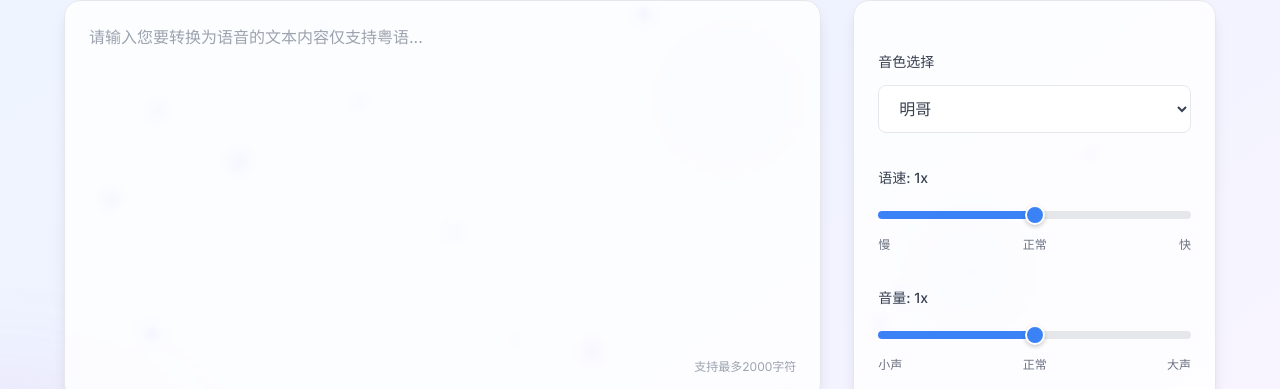
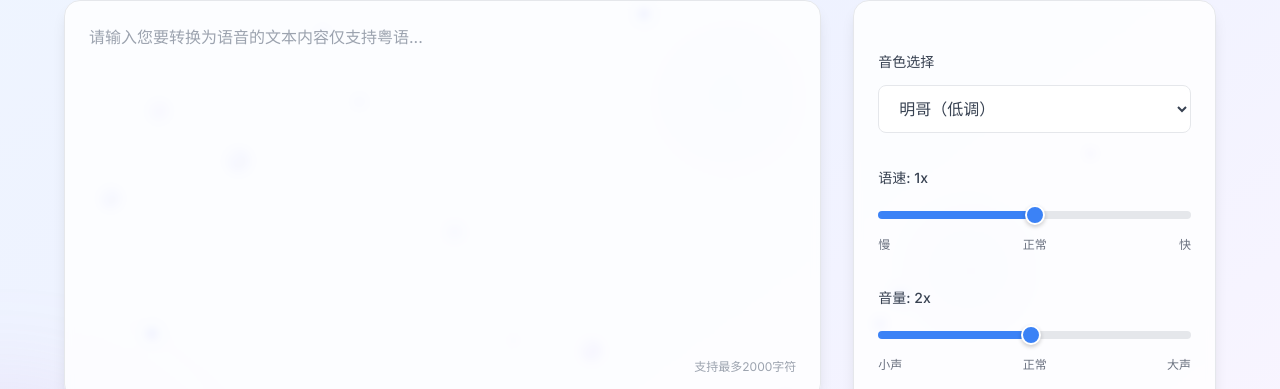
Before and after one commit to mrweisheng/fanyinextjs, a Next.js app: page /audio-synthesis in a window 1280 px wide. Shown: the part 366-755 px from the top of the page. Built offline with nearby package versions, Linux system fonts and the light colour scheme.

Commit message:
优化音频合成页面：添加明哥（低调）音色选项，实现动态音量范围调整

```diff
--- a/app/audio-synthesis/page.tsx
+++ b/app/audio-synthesis/page.tsx
@@ -8,9 +8,10 @@ export default function AudioSynthesisPage() {
   const [inputText, setInputText] = useState('')
   const [audioUrl, setAudioUrl] = useState('')
   const [isGenerating, setIsGenerating] = useState(false)
-  const [voiceId, setVoiceId] = useState('moss_audio_107106b4-8d24-11f0-9aaa-e2737c68e713')
+  const [voiceId, setVoiceId] = useState('moss_audio_d1ae4e42-8d5f-11f0-a6ee-7eb703006c21')
   const [speed, setSpeed] = useState(1)
-  const [volume, setVolume] = useState(1)
+  const [volume, setVolume] = useState(2) // 默认明哥（低调）音量为2
+  const [maxVolume, setMaxVolume] = useState(4.0) // 动态最大音量值
 
   // 页面加载时恢复状态
   useEffect(() => {
@@ -239,8 +240,22 @@ export default function AudioSynthesisPage() {
                 {/* 音色选择 */}
                 <div className="space-y-3">
                   <label className="text-sm font-medium text-gray-700">音色选择</label>
-                  <select value={voiceId} onChange={(e) => setVoiceId(e.target.value)} className="w-full px-4 py-3 bg-white border border-gray-200 rounded-lg focus:outline-none focus:ring-2 focus:ring-blue-500 focus:border-transparent text-gray-700 font-medium">
-                    <option value="moss_audio_107106b4-8d24-11f0-9aaa-e2737c68e713">明哥</option>
+                  <select value={voiceId} onChange={(e) => {
+                    const newVoiceId = e.target.value;
+                    setVoiceId(newVoiceId);
+                    // 根据音色选择自动调整音量范围和初始值
+                    if (newVoiceId === 'moss_audio_d1ae4e42-8d5f-11f0-a6ee-7eb703006c21') {
+                      // 明哥（低调）：范围0.1-4.0，默认值2.0
+                      setMaxVolume(4.0);
+                      setVolume(2.0);
+                    } else {
+                      // 其他选项：范围0.1-2.0，默认值1.0
+                      setMaxVolume(2.0);
+                      setVolume(1.0);
+                    }
+                  }} className="w-full px-4 py-3 bg-white border border-gray-200 rounded-lg focus:outline-none focus:ring-2 focus:ring-blue-500 focus:border-transparent text-gray-700 font-medium">
+                    <option value="moss_audio_d1ae4e42-8d5f-11f0-a6ee-7eb703006c21">明哥（低调）</option>
+                    <option value="moss_audio_8577dac6-8d60-11f0-942d-1e1494fe81cf">明哥（高调）</option>
                     <option value="moss_audio_ecdd2991-8a01-11f0-9602-7aacfe011ce5">coco</option>
                   </select>
                 </div>
@@ -260,7 +275,7 @@ export default function AudioSynthesisPage() {
                 <div className="space-y-3">
                   <label className="text-sm font-medium text-gray-700">音量: {volume}x</label>
                   <div className="relative">
-                    <input type="range" min="0.1" max="1.9" step="0.1" value={volume} onChange={(e) => setVolume(parseFloat(e.target.value))} className="w-full h-2 bg-gray-200 rounded-lg appearance-none cursor-pointer slider" style={{ background: `linear-gradient(to right, #3b82f6 0%, #3b82f6 ${((volume - 0.1) / (1.9 - 0.1)) * 100}%, #e5e7eb ${((volume - 0.1) / (1.9 - 0.1)) * 100}%, #e5e7eb 100%)`, WebkitAppearance: 'none', height: '8px' }} />
+                    <input type="range" min="0.1" max={maxVolume} step="0.1" value={volume} onChange={(e) => setVolume(parseFloat(e.target.value))} className="w-full h-2 bg-gray-200 rounded-lg appearance-none cursor-pointer slider" style={{ background: `linear-gradient(to right, #3b82f6 0%, #3b82f6 ${((volume - 0.1) / (maxVolume - 0.1)) * 100}%, #e5e7eb ${((volume - 0.1) / (maxVolume - 0.1)) * 100}%, #e5e7eb 100%)`, WebkitAppearance: 'none', height: '8px' }} />
                   </div>
                   <div className="flex justify-between text-xs text-gray-500">
                     <span>小声</span>
```
